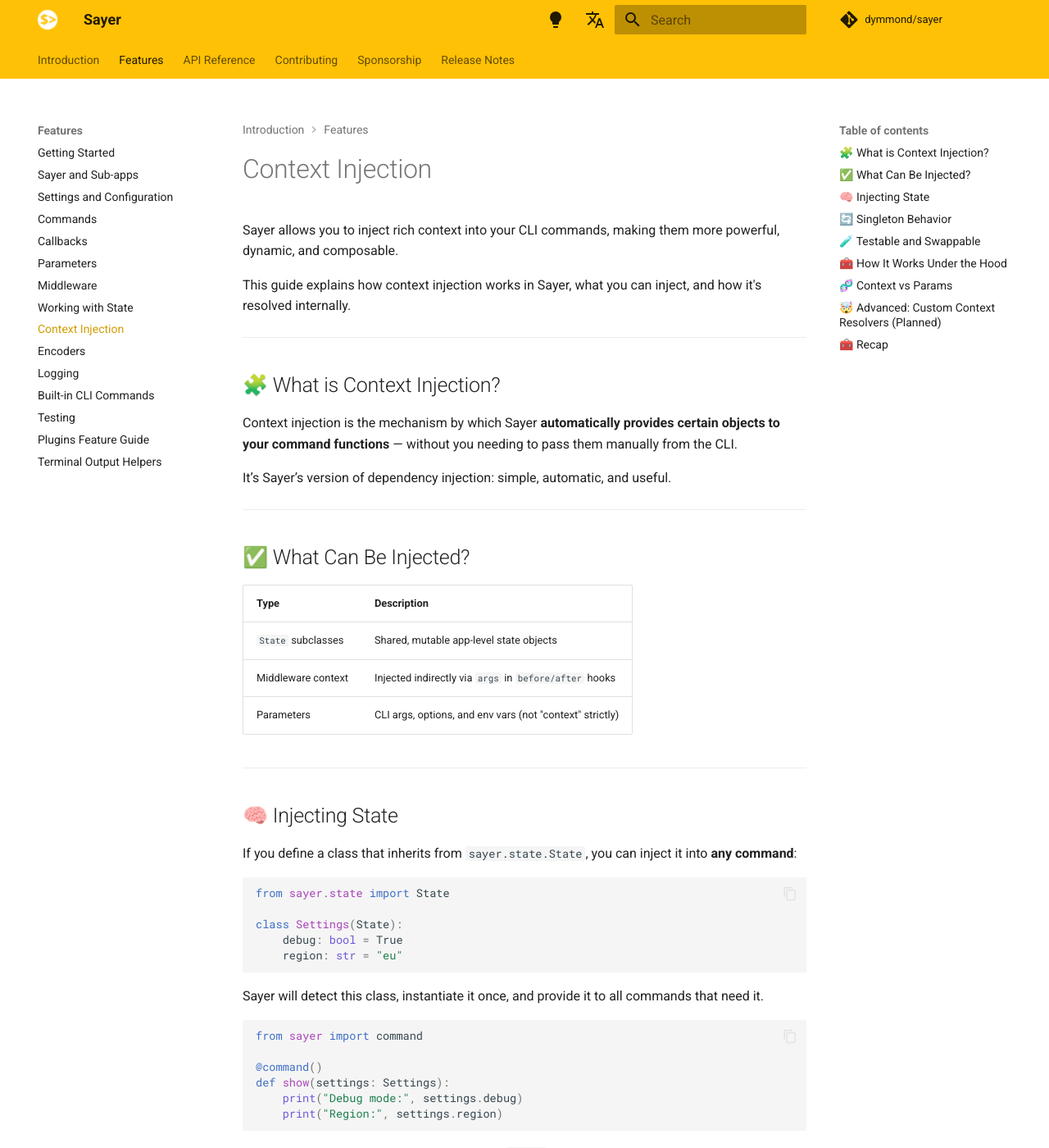
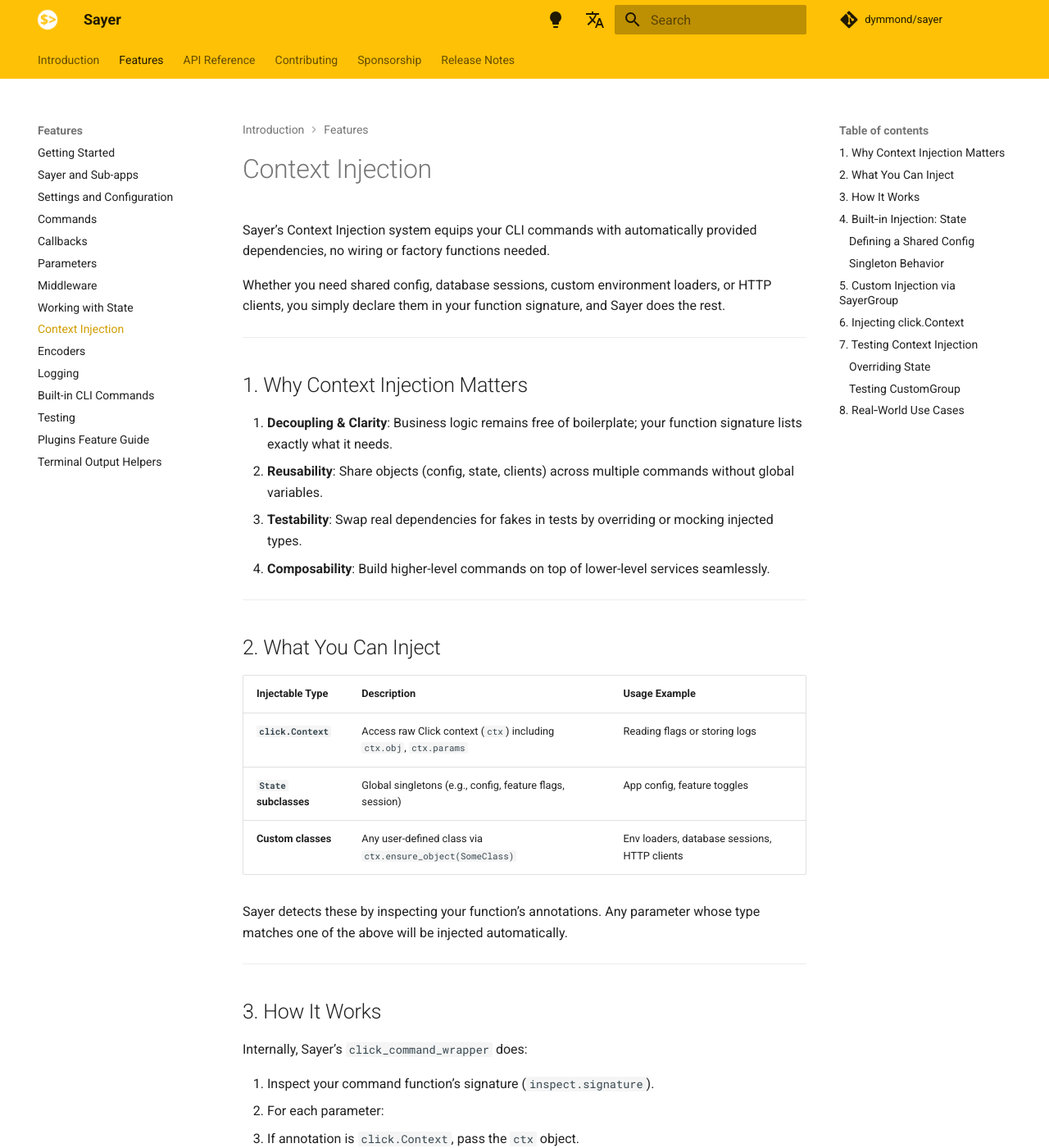
Before and after one commit to dymmond/sayer, an MkDocs documentation site: the page built from docs/features/context-injection.md, in a window 1280 px wide and 1400 px high. Shown: the whole window at 82% size. Built offline with MkDocs 1.6.1 and Material for MkDocs 9.7.7, drawn with Linux system fonts in a browser that asks for light colours; comment, search, counter and statistics services are not loaded; some of the changed text lies outside the part shown.

Commit message:
Add convert types and docs

````diff
--- a/docs/features/context-injection.md
+++ b/docs/features/context-injection.md
@@ -1,141 +1,188 @@
 # Context Injection
 
-Sayer allows you to inject rich context into your CLI commands, making them more powerful, dynamic, and composable.
+Sayer’s Context Injection system equips your CLI commands with automatically provided dependencies, no wiring or factory functions needed.
 
-This guide explains how context injection works in Sayer, what you can inject, and how it's resolved internally.
+Whether you need shared config, database sessions, custom environment loaders, or HTTP clients, you simply declare them in your function signature,
+and Sayer does the rest.
 
 ---
 
-## 🧩 What is Context Injection?
+## 1. Why Context Injection Matters
 
-Context injection is the mechanism by which Sayer **automatically provides certain objects to your command functions** —
-without you needing to pass them manually from the CLI.
-
-It’s Sayer’s version of dependency injection: simple, automatic, and useful.
+1. **Decoupling & Clarity**: Business logic remains free of boilerplate; your function signature lists exactly what it needs.
+2. **Reusability**: Share objects (config, state, clients) across multiple commands without global variables.
+3. **Testability**: Swap real dependencies for fakes in tests by overriding or mocking injected types.
+4. **Composability**: Build higher-level commands on top of lower-level services seamlessly.
 
 ---
 
-## ✅ What Can Be Injected?
+## 2. What You Can Inject
 
-| Type                 | Description                                               |
-|----------------------|-----------------------------------------------------------|
-| `State` subclasses   | Shared, mutable app-level state objects                   |
-| Middleware context   | Injected indirectly via `args` in `before/after` hooks    |
-| Parameters           | CLI args, options, and env vars (not "context" strictly)  |
+| Injectable Type        | Description                                                        | Usage Example                                |
+| ---------------------- | ------------------------------------------------------------------ | -------------------------------------------- |
+| **`click.Context`**    | Access raw Click context (`ctx`) including `ctx.obj`, `ctx.params` | Reading flags or storing logs                |
+| **`State` subclasses** | Global singletons (e.g., config, feature flags, session)           | App config, feature toggles                  |
+| **Custom classes**     | Any user-defined class via `ctx.ensure_object(SomeClass)`          | Env loaders, database sessions, HTTP clients |
+
+Sayer detects these by inspecting your function’s annotations.  Any parameter whose type matches one of the above will be injected automatically.
 
 ---
 
-## 🧠 Injecting State
+## 3. How It Works
 
-If you define a class that inherits from `sayer.state.State`, you can inject it into **any command**:
+Internally, Sayer’s `click_command_wrapper` does:
 
-```python
-from sayer.state import State
+1. Inspect your command function’s signature (`inspect.signature`).
+2. For each parameter:
 
-class Settings(State):
-    debug: bool = True
-    region: str = "eu"
-```
+   * If annotation is `click.Context`, pass the `ctx` object.
+   * If annotation is a subclass of `State`, instantiate once and cache in `ctx._sayer_state`.
+   * Otherwise, bind from CLI-parsed args.
+3. If you subclass `SayerGroup`, you can override `add_command` and wrap the callback to call `ctx.ensure_object(YourType)` for any custom types.
 
-Sayer will detect this class, instantiate it once, and provide it to all commands that need it.
+This mechanism ensures a single pass that merges CLI inputs and injected context before calling your function.
+
+---
+
+## 4. Built‑in Injection: `State`
+
+### Defining a Shared Config
 
 ```python
 from sayer import command
+from sayer.state import State
+
+class Config(State):
+    debug: bool = False
+    db_url: str = "sqlite:///app.db"
 
 @command()
-def show(settings: Settings):
-    print("Debug mode:", settings.debug)
-    print("Region:", settings.region)
+def show_config(config: Config):
+    print(f"Debug: {config.debug}")
+    print(f"DB URL: {config.db_url}")
 ```
 
-You don’t register it — just import it, subclass `State`, and Sayer does the rest.
+* `Config` is instantiated **once** on first use and reused across all commands.
+* Available as long as you import it; no extra registration.
 
----
-
-## 🔄 Singleton Behavior
-
-All injected `State` objects are **singletons** by default.
-
-If you mutate one in a command, the change is visible in other commands during the same app run.
+### Singleton Behavior
 
 ```python
 @command()
-def switch(settings: Settings):
-    settings.region = "us"
+def enable_debug(config: Config):
+    config.debug = True
 
 @command()
-def verify(settings: Settings):
-    print("Current region:", settings.region)
+def check_debug(config: Config):
+    print(config.debug)  # → True if enable_debug ran earlier in same session
 ```
 
 ---
 
-## 🧪 Testable and Swappable
+## 5. Custom Injection via `SayerGroup`
 
-You can override or mock injected context in tests by registering your own `State` subclasses.
+If you have a type that isn’t a `State` subclass—such as an environment loader or HTTP client—you can write a custom group class to inject it.
 
 ```python
-from sayer.state import get_state_classes
+import inspect
+from functools import wraps
+import click
+from sayer import Sayer
+from sayer.core.groups import SayerGroup
 
-class MockSettings(State):
-    debug = False
-    region = "test"
+class EnvLoader:
+    def __init__(self):
+        self.name = "prod"
 
-get_state_classes().clear()
-get_state_classes().append(MockSettings)
+class CustomGroup(SayerGroup):
+    def add_command(self, cmd, name=None):
+        if cmd.callback:
+            cmd.callback = self._wrap(cmd.callback)
+        return super().add_command(cmd, name)
+
+    def _wrap(self, func):
+        original = inspect.unwrap(func)
+        params = inspect.signature(original).parameters
+
+        @wraps(func)
+        def wrapped(ctx, /, *args, **kwargs):
+            env = ctx.ensure_object(EnvLoader)
+            if 'env' in params:
+                kwargs['env'] = env
+            return func(**kwargs)
+
+        return click.pass_context(wrapped)
 ```
+
+Then use it:
+
+```python
+app = Sayer(group_class=CustomGroup)
+
+@app.command()
+def run(env: EnvLoader):
+    print(env.name)  # → "prod"
+```
+
+This pattern was exercised in our tests (`test_inject_custom`, `test_inject_custom_multiple`), ensuring custom types can be injected.
 
 ---
 
-## 🧰 How It Works Under the Hood
+## 6. Injecting `click.Context`
 
-1. Sayer uses a registry to track all `State` subclasses via `StateMeta`.
-2. During command resolution, it checks each parameter:
-    * Is this a subclass of `State`?
-    * If so, instantiate (once) and cache.
-3. The resolved context is passed into the command along with CLI args.
+If you need low‑level access to Click—for example to read `ctx.obj` or custom flags—just add `ctx: click.Context`:
 
-This happens inside `sayer/core/engine.py` transparently to the user.
+```python
+from sayer import command
+import click
+
+@command()
+def info(ctx: click.Context):
+    verbose = ctx.obj.get('verbose', False)
+    click.echo(f"Verbose mode is {verbose}")
+```
+
+You can seed `ctx.obj` via `runner.invoke(..., obj={})` in tests or by setting `obj=` in your CLI entry.
 
 ---
 
-## 🧬 Context vs Params
+## 7. Testing Context Injection
 
-| Concept    | Injected? | Source       | Example                    |
-| ---------- | --------- | ------------ | -------------------------- |
-| `State`    | ✅         | Internal     | `settings: Settings`       |
-| CLI Option | ✅         | CLI args/env | `name: str = Option(...)`  |
-| CLI Arg    | ✅         | CLI args     | `file: Path`               |
-| Middleware | 🟡        | args dict    | `args["some_key"]` in hook |
+### Overriding `State`
+
+```python
+from sayer.state import State, get_state_classes
+
+class FakeConfig(State):
+    debug = True
+    db_url = ":memory:"
+
+get_state_classes().clear()
+get_state_classes().append(FakeConfig)
+```
+
+Now any command accepting `config: Config` will receive `FakeConfig`.
+
+### Testing CustomGroup
+
+```python
+from sayer.testing import SayerTestClient
+
+runner = SayerTestClient(app)
+result = runner.invoke(["run"])
+assert "prod" in result.output
+```
+
+This confirms your custom wrapper successfully injects `EnvLoader`.
 
 ---
 
-## 🤯 Advanced: Custom Context Resolvers *(Planned)*
+## 8. Real‑World Use Cases
 
-In the future, Sayer may support custom context injection (similar to DI containers):
+1. **Databases**: inject sessions (`Session`), run migrations, queries.
+2. **HTTP clients**: configured with base URLs, auth tokens.
+3. **Feature flags**: load per‑user or environment toggles.
+4. **Logging**: share logger instances or contexts.
+5. **Testing harnesses**: swap real services for mocks by changing group or state classes.
 
-```python
-@command()
-def run(client: HttpClient):  # <- custom resolver
-    ...
-```
-
-Stay tuned for updates.
-
----
-
-## 🧰 Recap
-
-| Feature             | Supported |
-| ------------------- | --------- |
-| State injection     | ✅         |
-| Singleton state     | ✅         |
-| CLI param injection | ✅         |
-| Custom DI (planned) | 🕐 Soon   |
-
-Sayer's context system is **minimal, powerful, and automatic** — no complex decorators or containers needed.
-
----
-
-👉 Next: [Encoders](./encoders.md)
-```
+With these patterns, your CLI commands are fully decoupled, highly testable, and ready for complex workflows.
````
Also changed, not shown: docs/features/params.md (+158 -108 lines), 2 other files.
